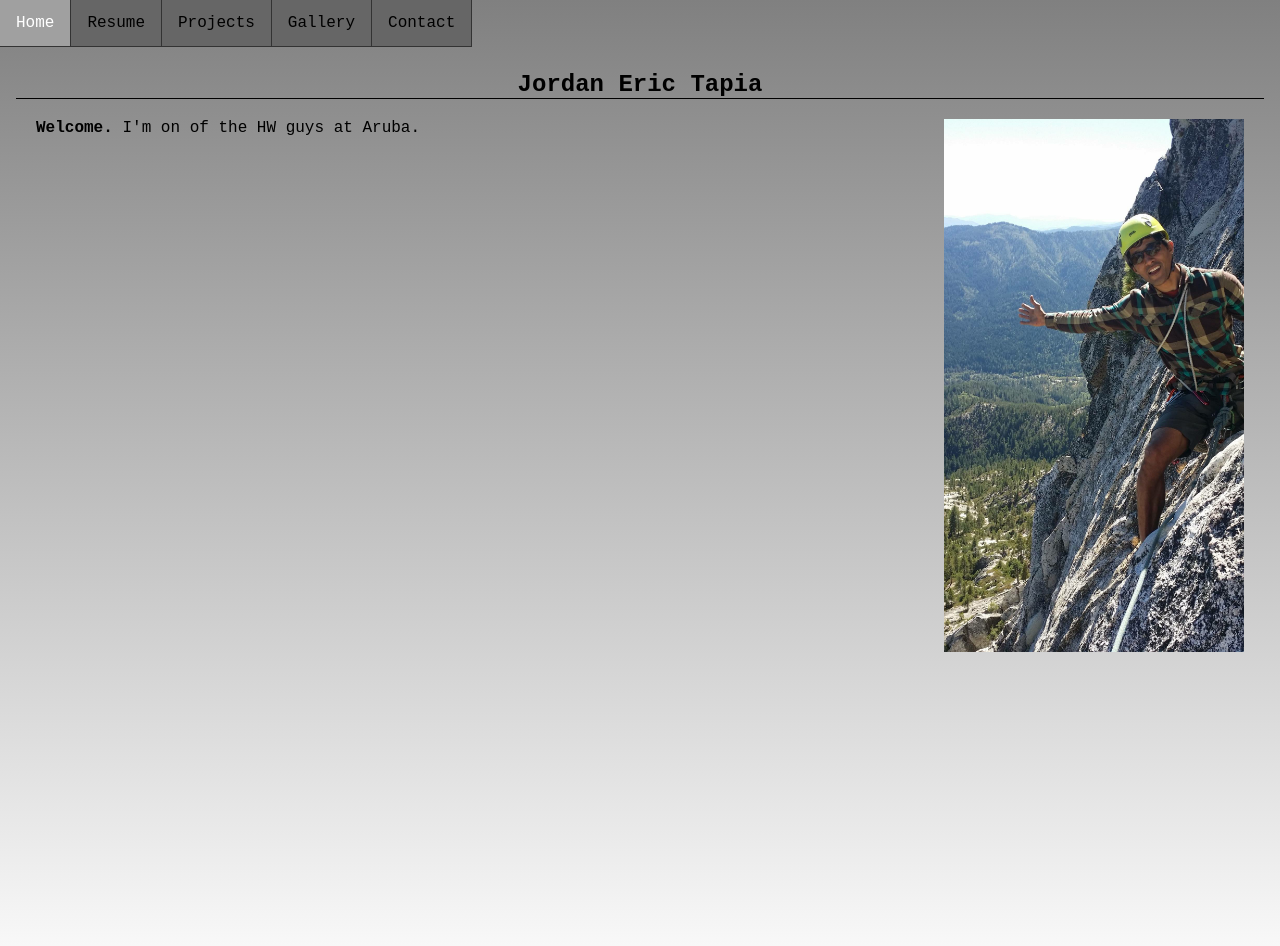
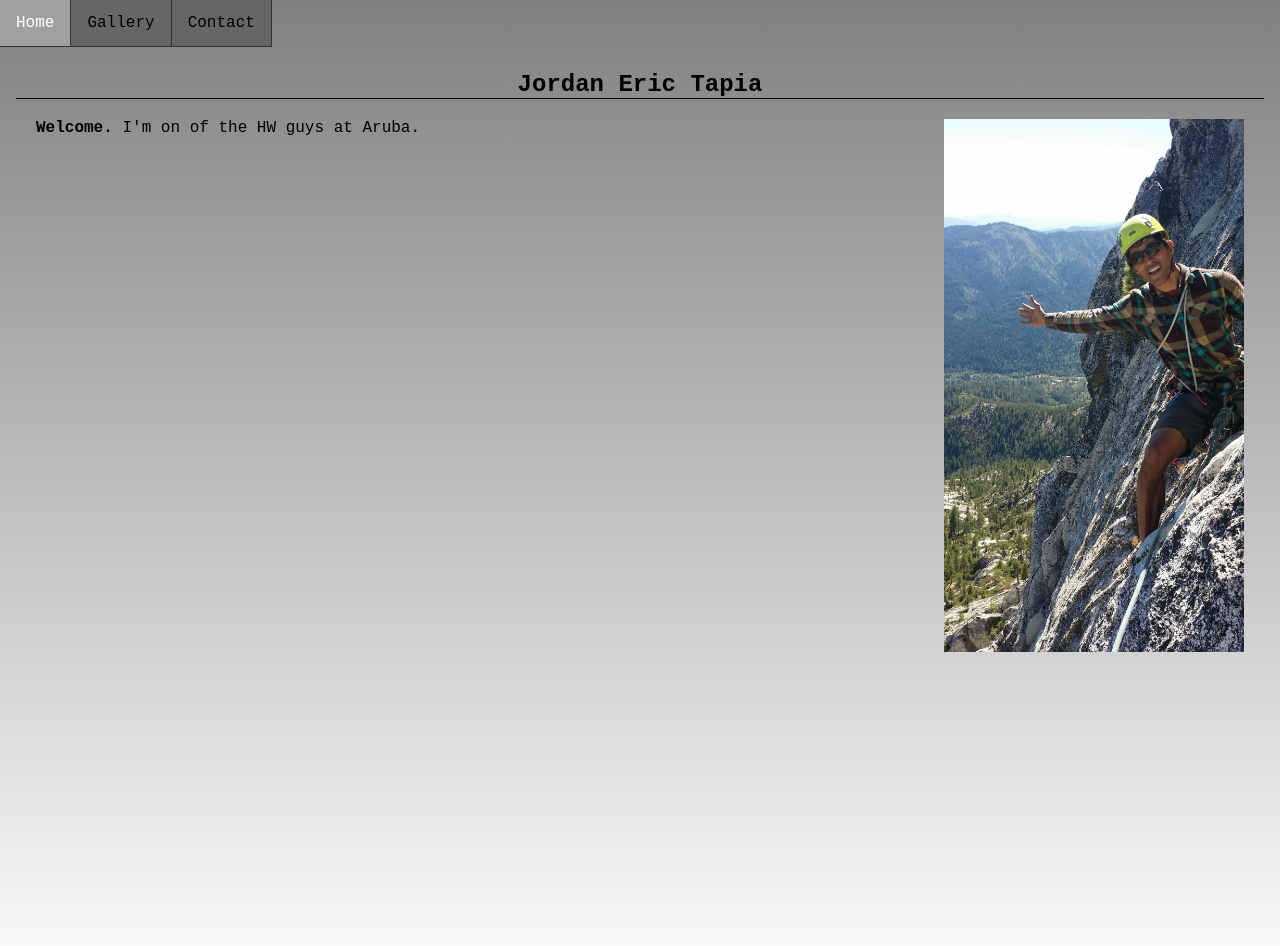
Before and after one commit to JordanTapia/JordanTapia.github.io, a plain HTML site: page index.html in a window 1280 px wide. Shown: the top 946 px of the page. Drawn offline with Linux system fonts and the light colour scheme.

Commit message:
Update index.html

```diff
--- a/index.html
+++ b/index.html
@@ -20,8 +20,6 @@
 
   <ul>
     <li><a href="#home">Home</a></li>
-    <li><a href="#resume">Resume</a></li>
-    <li><a href="#projects">Projects</a></li>
     <li><a href="#gallery">Gallery</a></li>
     <li><a href="#contact">Contact</a></li>
 
```
